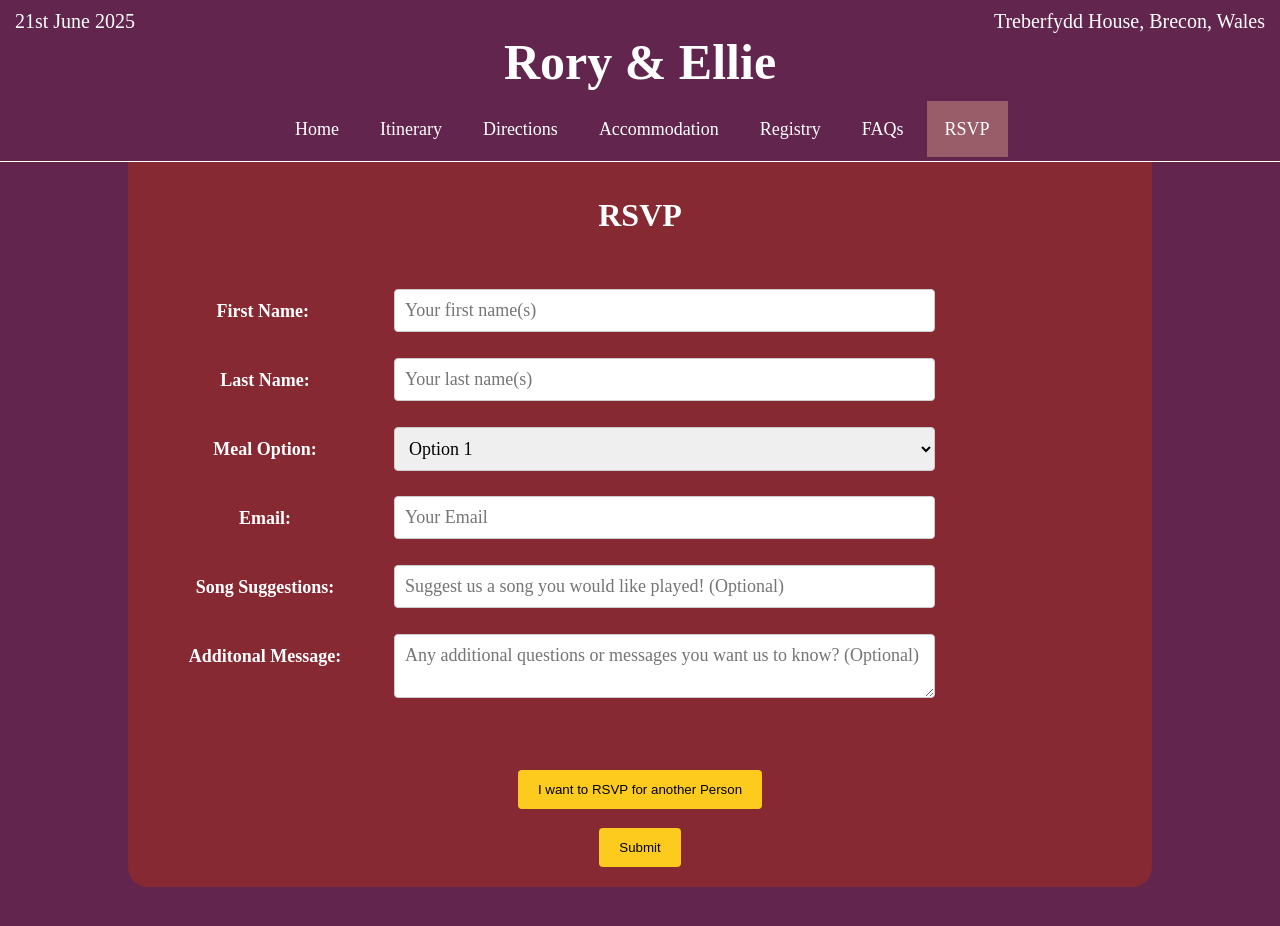
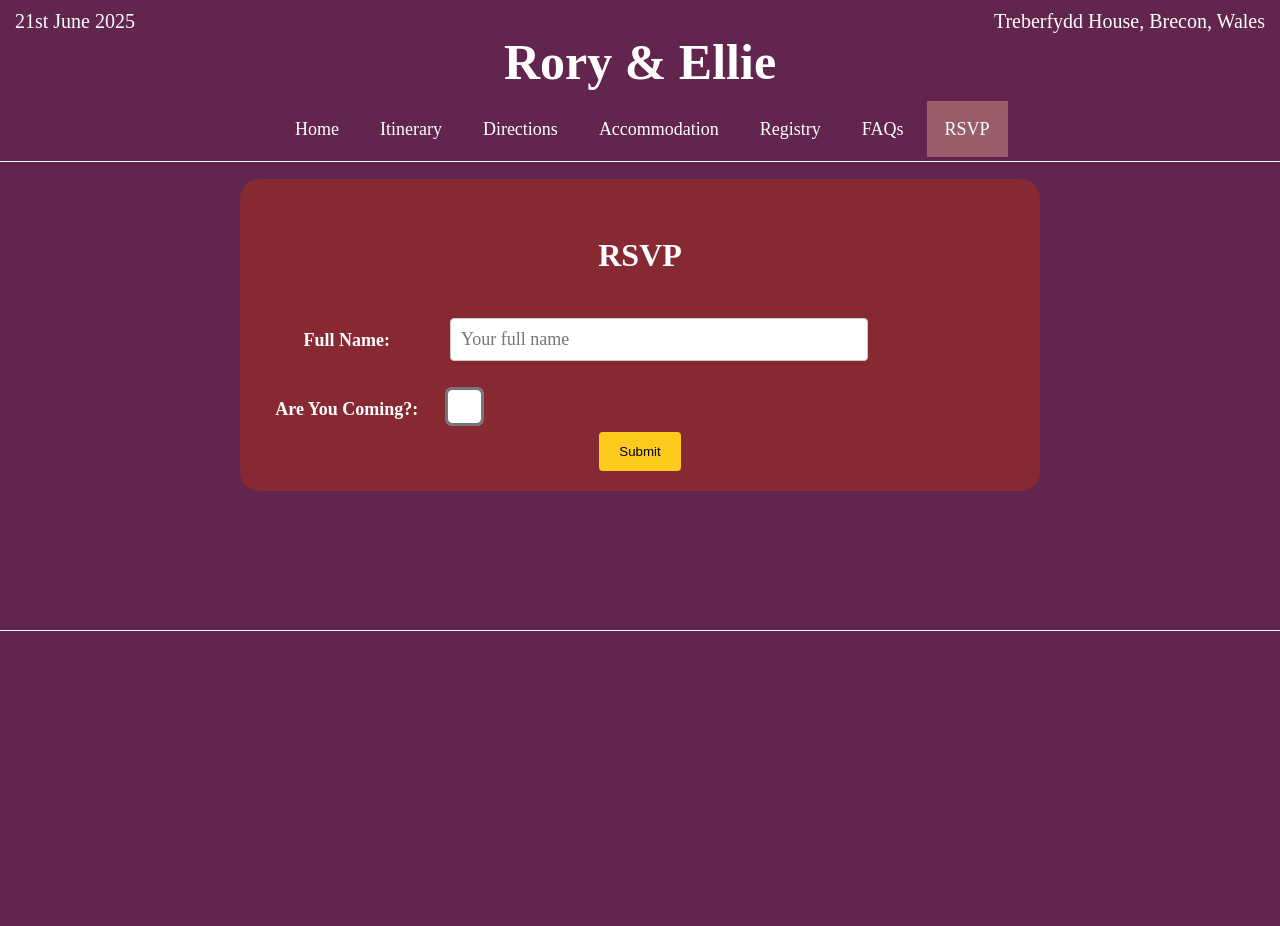
Before and after one commit to rjh-mopjones/wdst_fe, a React (Create React App) app in the folder wedsite/: page /rsvp in a window 1280 px wide. Shown: the top 926 px of the page. After the commit the page ends 800 px from the top, so only its background shows below. Built offline with nearby package versions, Linux system fonts and the light colour scheme.

Commit message:
add checkbox for rsvp

```diff
--- a/wedsite/src/components/RSVPForm.js
+++ b/wedsite/src/components/RSVPForm.js
@@ -3,19 +3,22 @@ import React, { useState } from 'react';
 const FormExample = () => {
     // State to hold form input values
     const [formData, setFormData] = useState({
-        firstName: '',
-        lastName: '',
+        fullName: '',
         email: '',
         mealOption: '',
         song: '',
         message: '',
+        attendance: 'false',
     });
 
     const [additionalFormData, setAdditionalFormData] = useState([]);
+    const [isRsvpActive, setRsvpActive] = useState(false)
 
     // Event handler for input changes
     const handleInputChange = (event) => {
         const { name, value } = event.target;
+        console.log(name)
+        console.log(value)
         setFormData({
             ...formData,
             [name]: value,
@@ -31,8 +34,8 @@ const FormExample = () => {
 
     const handleAddPerson = (event) => {
         let newPersonData = {
-            firstName: '',
-            lastName: '',
+            fullName: '',
+            attendance: '',
             mealOption: '',
         }
         setAdditionalFormData([
@@ -57,24 +60,26 @@ const FormExample = () => {
         console.log('Form submitted:', formData);
     };
 
+    function handleReveal() {
+        setRsvpActive(wasRevealed => !wasRevealed)
+    }
 
     return (
         <div className="rsvp-form-container">
             <h1 className="rsvp-title">RSVP</h1>
-
             <div className="rsvp-form-submit">
                 <form onSubmit={handleSubmit}>
                     <div className="rsvp-row">
                         <div className="rsvp-col-25">
-                            <label>First Name: </label>
+                            <label>Full Name: </label>
                         </div>
                         <div className="rsvp-col-75">
                             <input
                                 type="text"
-                                name="firstName"
-                                value={formData.firstName}
+                                name="fullName"
+                                value={formData.fullName}
                                 onChange={handleInputChange}
-                                placeholder={"Your first name(s)"}
+                                placeholder={"Your full name"}
                                 required="true"
                             />
                         </div>
@@ -82,19 +87,21 @@ const FormExample = () => {
                     <br/>
                     <div className="rsvp-row">
                         <div className="rsvp-col-25">
-                            <label> Last Name: </label>
+                            <label>Are You Coming?: </label>
                         </div>
                         <div className="rsvp-col-75">
                             <input
-                                type="text"
-                                name="lastName"
-                                value={formData.lastName}
+                                onClick={handleReveal}
+                                type="checkbox"
+                                name="attendance"
+                                value={formData.attendance}
                                 onChange={handleInputChange}
-                                placeholder={"Your last name(s)"}
                                 required="true"
                             />
                         </div>
                     </div>
+                    { isRsvpActive && (
+                        <div id="rsvp-reveal">
                             <br/>
                                 <div className="rsvp-row">
                                     <div className="rsvp-col-25">
@@ -168,32 +175,15 @@ const FormExample = () => {
                                                             <br/>
                                                             <div className="rsvp-row">
                                                                 <div className="rsvp-col-25">
-                                                        <label>First Name: </label>
+                                                                    <label>Full Name: </label>
                                                                 </div>
                                                                 <div className="rsvp-col-75">
                                                                     <input
                                                                         type="text"
-                                                            name="firstName"
-                                                            value={additionalFormData[index].firstName}
+                                                                        name="fullName"
+                                                                        value={additionalFormData[index].fullName}
                                                                         onChange={handleNestedInputChange}
-                                                            placeholder={"Your first name(s)"}
-                                                            required="true"
-                                                            data-index={index}
-                                                        />
-                                                    </div>
-                                                </div>
-                                                <br/>
-                                                <div className="rsvp-row">
-                                                    <div className="rsvp-col-25">
-                                                        <label>Last Name: </label>
-                                                    </div>
-                                                    <div className="rsvp-col-75">
-                                                        <input
-                                                            type="text"
-                                                            name="lastName"
-                                                            value={additionalFormData[index].lastName}
-                                                            onChange={handleNestedInputChange}
-                                                            placeholder={"Your last name(s)"}
+                                                                        placeholder={"Their full name"}
                                                                         required="true"
                                                                         data-index={index}
                                                                     />
@@ -224,6 +214,8 @@ const FormExample = () => {
                                 </button>
                             </div>
                         </div>
+                    </div>
+                    )}
                     <div className="rsvp-row">
                         <button type="submit">Submit</button>
                     </div>
--- a/wedsite/src/styles/rsvp.css
+++ b/wedsite/src/styles/rsvp.css
@@ -6,6 +6,13 @@
     border-radius: 20px;
     background-color: #872932;
     padding: 20px;
+    position: static;
+    margin-left: auto;
+    margin-right: auto;
+    margin-top: 5%;
+    display: block;
+    max-width: 100vh;
+
 }
 
 .rsvp-form-submit {
@@ -25,6 +32,14 @@ input[type=text], input[type=email], select, textarea{
     font-family:  serif ;
     font-size: Large;
 }
+
+input[type=checkbox]{
+    transform: scale(3);
+    float: left;
+    margin-top: 3%;
+    margin-left: 2%;
+}
+
 textarea{
     font-family: serif ;
 
```
Lines whose indentation alone changed are shown as unchanged.
